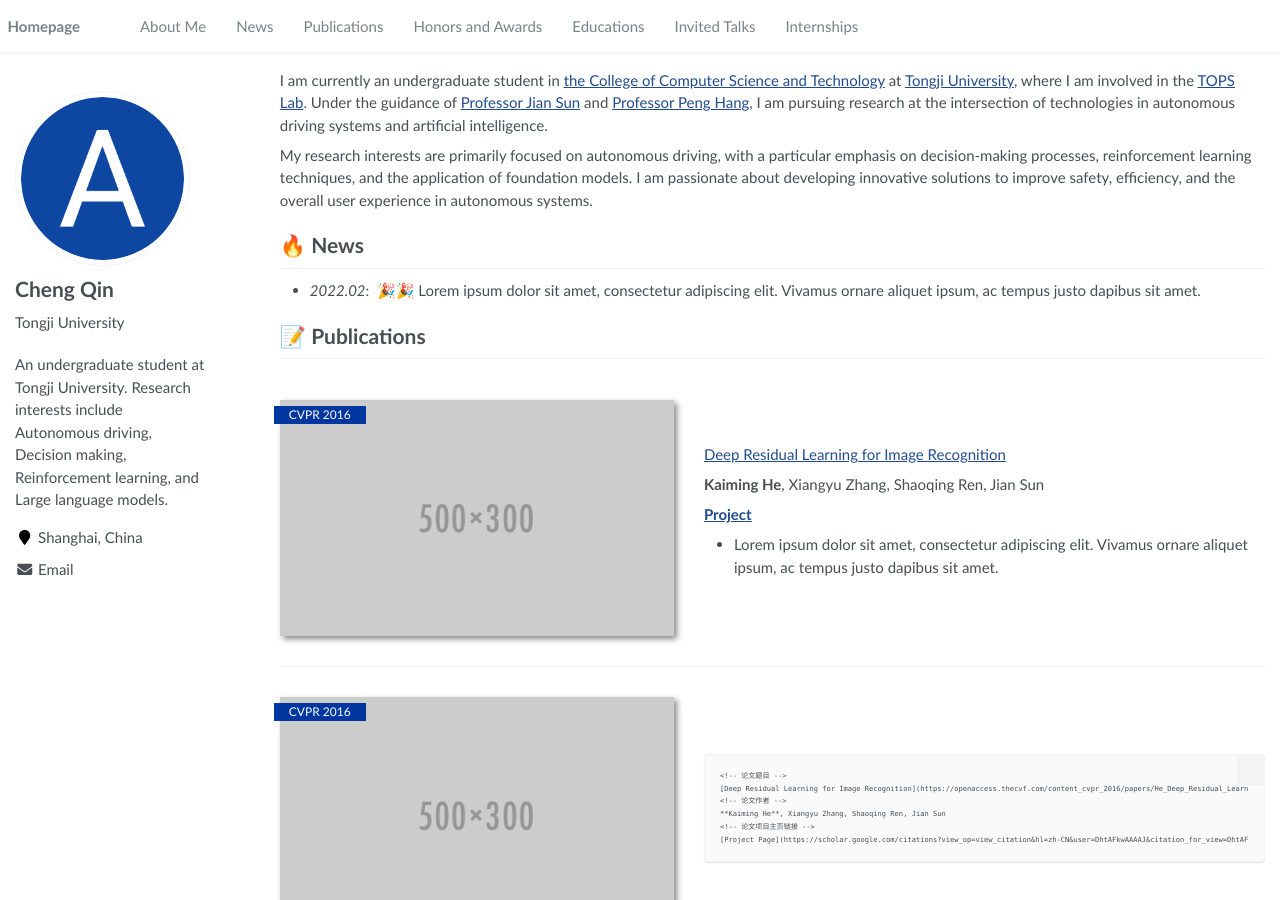
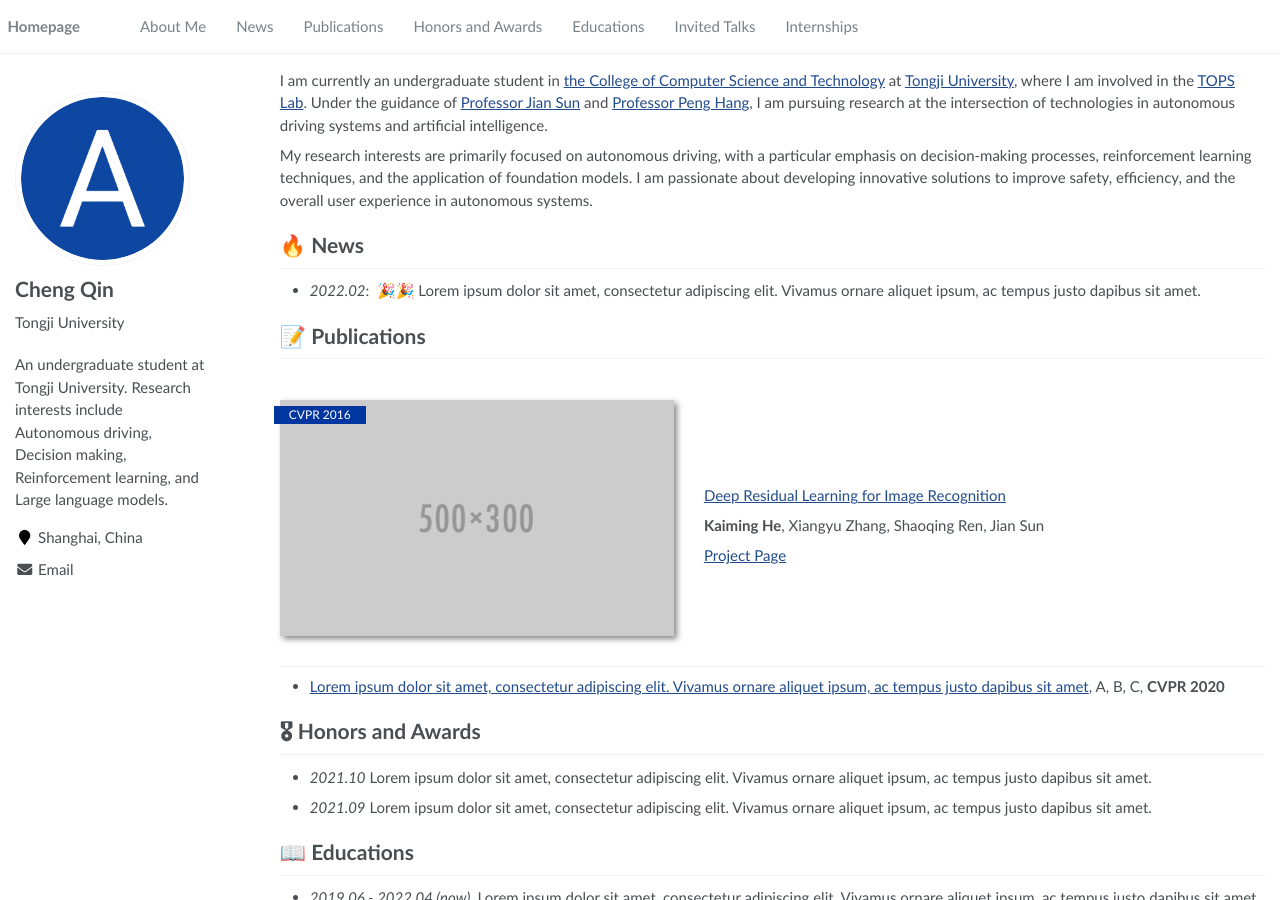
Before and after one commit to QinCheng0928/QinCheng0928.github.io, a Jekyll site: the page built from _pages/about.md, in a window 1280 px wide and 900 px high. Built offline with Jekyll 4.4.1, drawn with Linux system fonts in a browser that asks for light colours.

Commit message:
修复详细论文展示模块

```diff
--- a/_pages/about.md
+++ b/_pages/about.md
@@ -26,24 +26,6 @@
 
 
 # 📝 Publications
-<div class='paper-box'>
-  <div class='paper-box-image'>
-    <div>
-      <div class="badge">
-        CVPR 2016</div>
-        <img src='images/500x300.png' alt="sym" width="100%">
-      </div>
-    </div>
-  <div class='paper-box-text' markdown="1">
-
-  [Deep Residual Learning for Image Recognition](https://openaccess.thecvf.com/content_cvpr_2016/papers/He_Deep_Residual_Learning_CVPR_2016_paper.pdf)
-
-  **Kaiming He**, Xiangyu Zhang, Shaoqing Ren, Jian Sun
-
-  [**Project**](https://scholar.google.com/citations?view_op=view_citation&hl=zh-CN&user=DhtAFkwAAAAJ&citation_for_view=DhtAFkwAAAAJ:ALROH1vI_8AC) <strong><span class='show_paper_citations' data='DhtAFkwAAAAJ:ALROH1vI_8AC'></span></strong>
-  - Lorem ipsum dolor sit amet, consectetur adipiscing elit. Vivamus ornare aliquet ipsum, ac tempus justo dapibus sit amet.
-  </div>
-</div>
 <!-- 详细论文展示模板 -->
 <div class='paper-box'>
   <!-- 显示论文图片和图片左上角对应的期刊 -->
@@ -57,12 +39,15 @@
   </div>
 
   <div class='paper-box-text' markdown="1">
-    <!-- 论文题目 -->
-    [Deep Residual Learning for Image Recognition](https://openaccess.thecvf.com/content_cvpr_2016/papers/He_Deep_Residual_Learning_CVPR_2016_paper.pdf)
-    <!-- 论文作者 -->
-    **Kaiming He**, Xiangyu Zhang, Shaoqing Ren, Jian Sun
-    <!-- 论文项目主页链接 -->
-    [Project Page](https://scholar.google.com/citations?view_op=view_citation&hl=zh-CN&user=DhtAFkwAAAAJ&citation_for_view=DhtAFkwAAAAJ:ALROH1vI_8AC)
+
+  <!-- 论文题目 -->
+  [Deep Residual Learning for Image Recognition](https://openaccess.thecvf.com/content_cvpr_2016/papers/He_Deep_Residual_Learning_CVPR_2016_paper.pdf)
+
+  <!-- 论文作者 -->
+  **Kaiming He**, Xiangyu Zhang, Shaoqing Ren, Jian Sun
+
+  <!-- 论文项目主页链接 -->
+  [Project Page](https://scholar.google.com/citations?view_op=view_citation&hl=zh-CN&user=DhtAFkwAAAAJ&citation_for_view=DhtAFkwAAAAJ:ALROH1vI_8AC)
   </div>
 </div>
 
```
